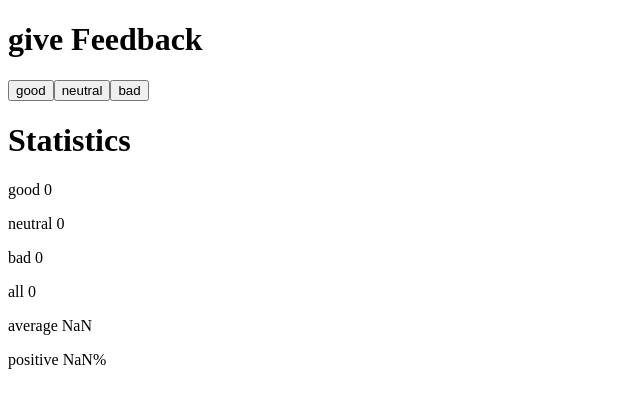
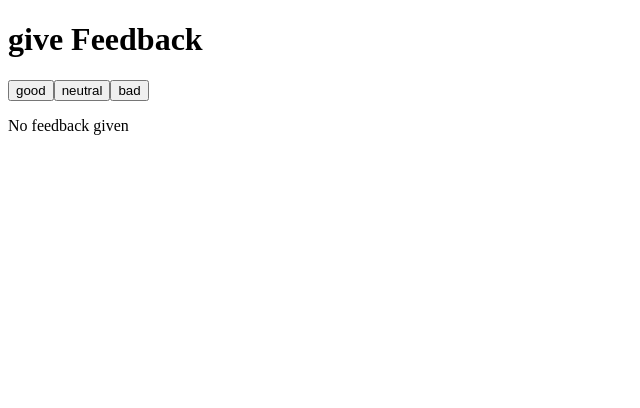
Before and after one commit to rodrigoflx/fso, a React (Create React App) app in the folder part1/unicafe/: page / in a window 1280 px wide. Shown: the top 408 px of the page, without its empty margins (0-640 px from the left). Built offline with nearby package versions, Linux system fonts and the light colour scheme.

Commit message:
Exercise 1.9

```diff
--- a/part1/unicafe/src/App.js
+++ b/part1/unicafe/src/App.js
@@ -7,7 +7,15 @@ const Button = ({handleClick, text}) =>
     </button>
   </>
 
-const Statistics = ({good, neutral, bad}) =>
+const Statistics = ({good, neutral, bad}) => {
+  if (good == 0 && neutral == 0 && bad == 0) {
+    return (
+      <>
+      <p> No feedback given</p>
+      </>
+    )
+  } else {
+    return (
       <>
       <h1> Statistics </h1>
           <p>good {good}</p>
@@ -17,6 +25,9 @@ const Statistics = ({good, neutral, bad}) =>
           <p>average {(good- bad)/(good+neutral+bad)}</p>
           <p>positive {((good)/(good+neutral+bad)) * 100}%</p>
       </>
+    )
+  }
+}
 
 const App = () => {
   // save clicks of each button to its own state
```
Lines whose indentation alone changed are shown as unchanged.
